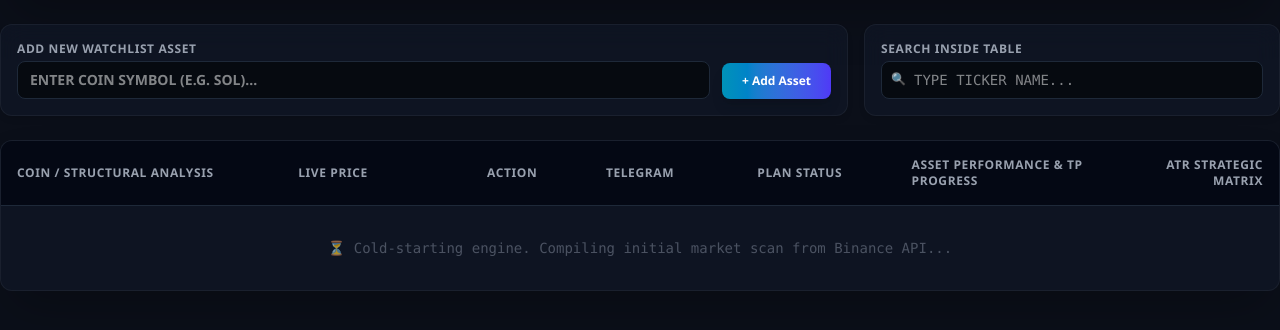
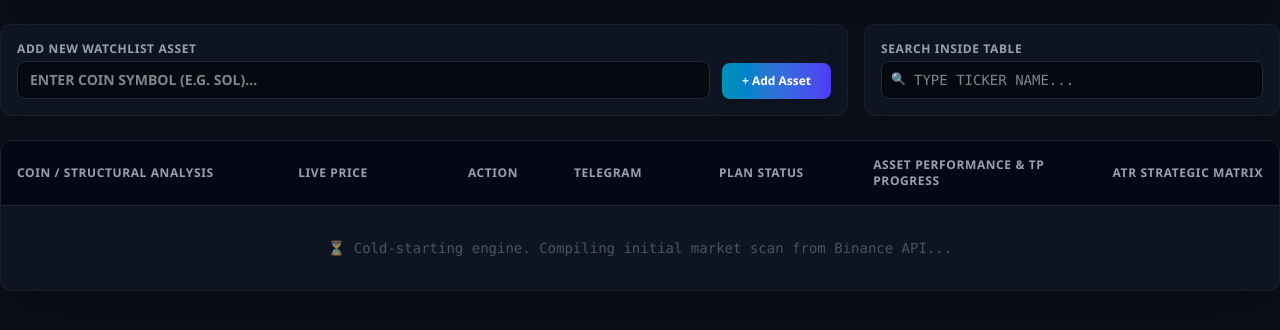
Before and after one commit to az166/Quantum_radar, a Flask app: page / in a window 1280 px wide. Shown: the part 90-420 px from the top of the page. Run offline with Flask 3, Linux system fonts and the light colour scheme; data that the repository does not hold is empty.

Commit message:
Update index.html

```diff
--- a/templates/index.html
+++ b/templates/index.html
@@ -62,12 +62,12 @@
                     <thead>
                         <tr class="bg-gray-950/80 text-gray-400 text-xs font-bold uppercase tracking-wider border-b border-gray-800">
                             <th class="p-4 w-[22%]">Coin / Structural Analysis</th>
-                            <th class="p-4 w-[13%]">Live Price</th>
-                            <th class="p-4 text-center w-[10%]">Action</th>
-                            <th class="p-4 text-center w-[10%]">Telegram</th>
+                            <th class="p-4 w-[12%]">Live Price</th>
+                            <th class="p-4 text-center w-[9%]">Action</th>
+                            <th class="p-4 text-center w-[9%]">Telegram</th>
                             <th class="p-4 text-center w-[15%]">Plan Status</th>
                             <th class="p-4 w-[18%]">Asset Performance & TP Progress</th>
-                            <th class="p-4 text-right w-[12%]">ATR Strategic Matrix</th>
+                            <th class="p-4 text-right w-[15%]">ATR Strategic Matrix</th>
                         </tr>
                     </thead>
                     <tbody id="market-rows" class="divide-y divide-gray-900/60 text-sm font-medium">
```
